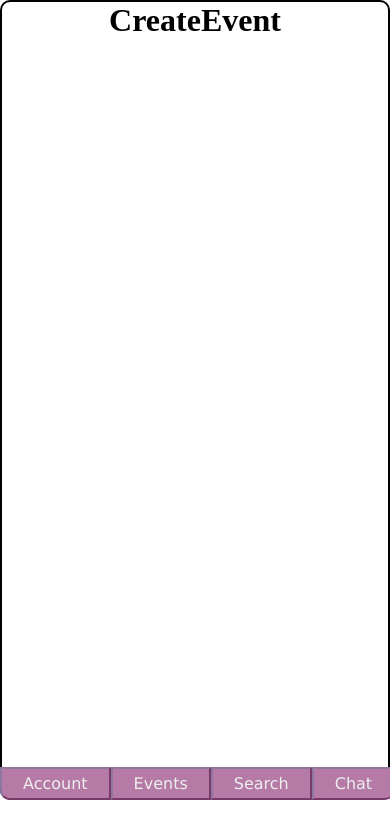
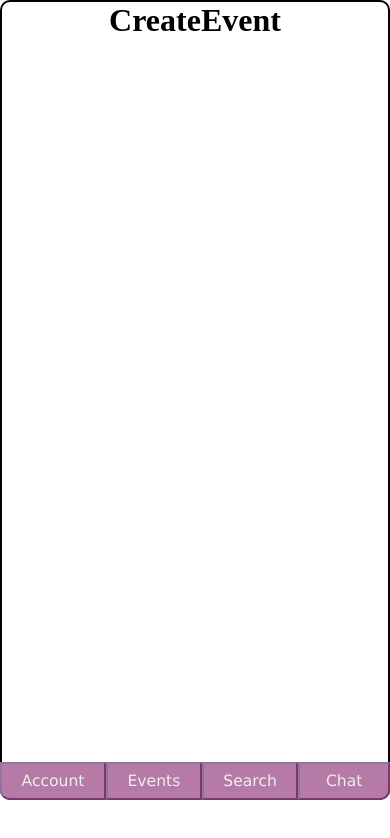
Before and after one commit to SamHardiment/budFit----Client, a React app: page /Events in a window 390 px wide. Shown: the top 838 px of the page. Built offline with nearby package versions, Linux system fonts and the light colour scheme.

Commit message:
fix navbar responsiveness

```diff
--- a/src/App.css
+++ b/src/App.css
@@ -26,7 +26,6 @@
     "accountNavLink eventsNavLink searchNavLink chatNavLink";
 
   font-family: Verdana;
-  font-size: 16px;
   margin: 0 auto;
   padding: 0;
   overflow: auto;
@@ -42,9 +41,13 @@
 }
 
 .navBar>a{
+  font-size: 4vw;
   text-decoration: none;
   display: block;
-  padding: 5px 21px;
+  padding-top: 1vh;
+  padding-bottom: 1vh;
+  padding-left: 5vw;
+  padding-right: 5vw;
   background: var(--mauve);
   color: #eee;
   float: left;
@@ -68,4 +71,16 @@
   .navBar {
     bottom:calc(100vh - 800px);
   }
+  .navBar>a {
+    padding-top: 8px;
+    padding-bottom: 8px;
+  }
 }
+
+@media only screen and (min-width: 401px) {
+  .navBar>a {
+    font-size: 16px;
+    padding-right: 20px;
+    padding-left: 20px;
+  }
+}
```
